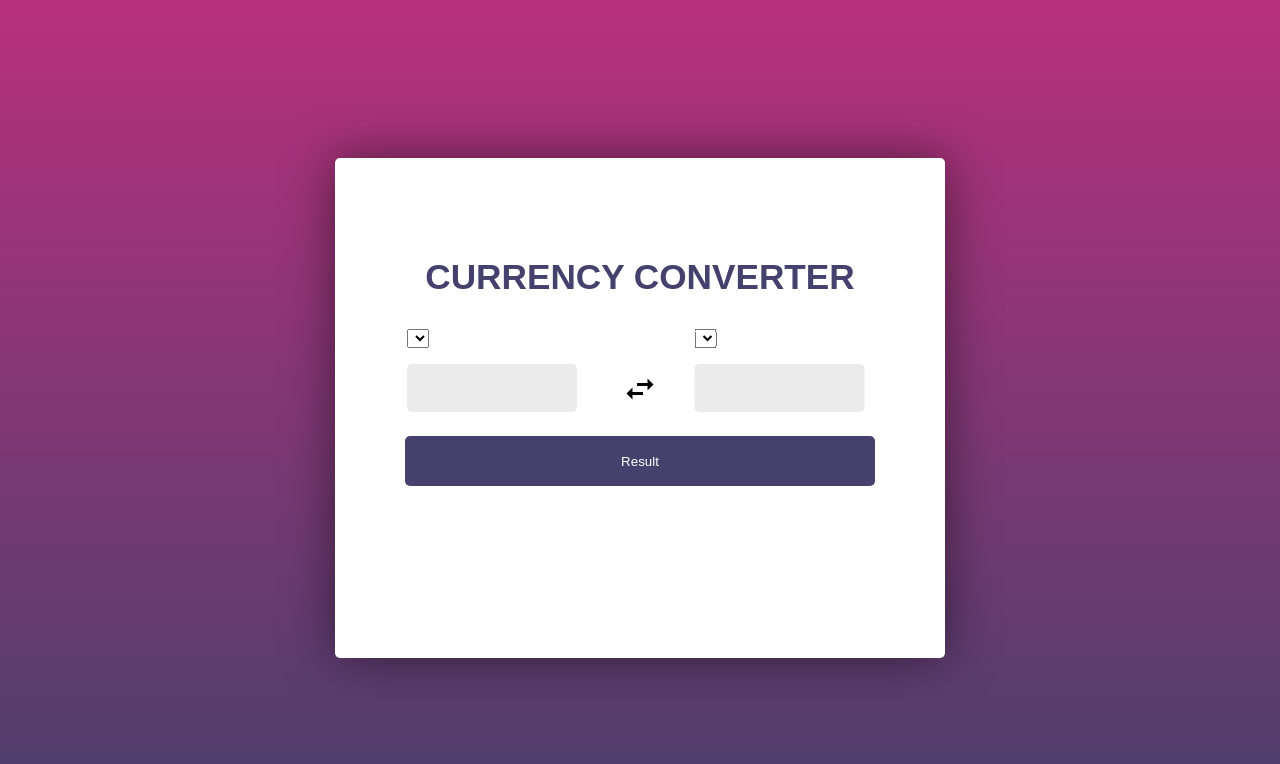
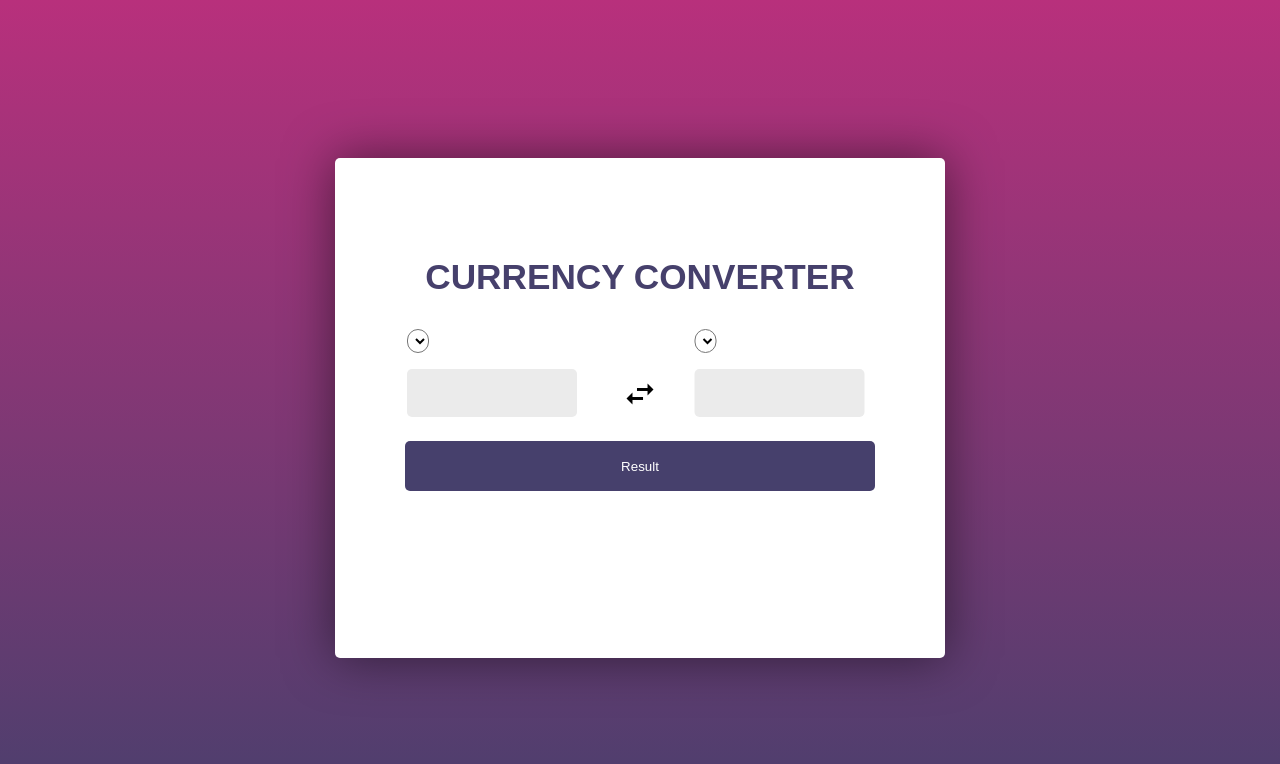
Before and after one commit to subhwhoo/CurrencyConverter, a plain HTML site: page index.html in a window 1280 px wide. Drawn offline with Linux system fonts and the light colour scheme; no server answers.

Commit message:
Styling Select

```diff
--- a/index.html
+++ b/index.html
@@ -20,15 +20,15 @@
       </div>
       <div class="main">
         <div class="intial">
-          <div class="options"><select name="" id=""></select></div>
+          <div class="options"><select name="" id="select"></select></div>
           <div class="input"><input type="number" name="" id="" /></div>
         </div>
         <span class="material-icons swap" style="font-size: 36px"
           >swap_horiz</span
         >
         <div class="target">
-          <div class="options"><select name="" id=""></select></div>
-          <div class="input"><input type="number" disabled name="" id="" /></div>
+          <div class="options"><select name="" id="select"></select></div>
+          <div class="input"><input type="number" name="" id="" /></div>
         </div>
       </div>
       <button class="result">Result</button>
--- a/style.css
+++ b/style.css
@@ -84,3 +84,9 @@ body {
 .result:active{
     background-color: #342f52;
 }
+
+#select{
+    background: #fff;
+    font-size: 18px;
+    border-radius: 25px;
+}
```
